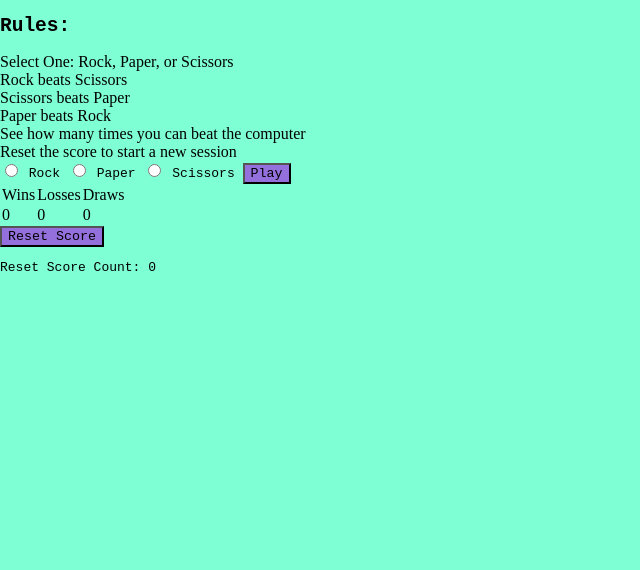
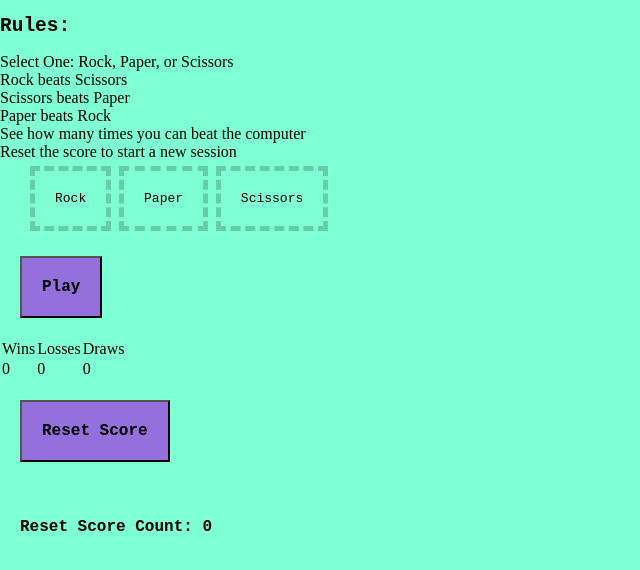
Before and after one commit to fora-heims/lab-03-RPS, a website with bundled scripts: page index.html in a window 1280 px wide. Shown: the part 50-620 px from the top of the page, without its empty margins (0-640 px from the left). Built offline with nearby package versions, Linux system fonts and the light colour scheme.

Commit message:
CSS styles added

```diff
--- a/index.html
+++ b/index.html
@@ -24,6 +24,7 @@
         </ul>
     </header>
     <main>
+        <section class="labels">
             <label id="label">
                 <input type="radio" name="rps" id="rock-radio" value="rock">
                 <span id="rock-span">Rock</span>
@@ -36,6 +37,7 @@
                 <input type="radio" name="rps" id="scissors-radio" value="scissors">
                 <span id="scissor-span">Scissors</span>
             </label>
+        </section>
         <button id="play-button">Play</button>
     </main>
     <footer>
--- a/styles/style.css
+++ b/styles/style.css
@@ -4,4 +4,49 @@
 }
 button {
     background-color: mediumpurple;
+    padding: 20px;
+    margin: 20px;
+    font-size: 1rem;
+    font-weight: 600;
 }
+
+.labels {
+    margin: 30px;
+}
+
+input[type=radio] {
+    display: none;
+}
+
+input[type=radio]:checked + span {
+    font-size: 2rem;
+    background-color:mediumvioletred;
+    color: mintcream;
+    border-radius: 40px;
+    border: dotted maroon 5px;
+}
+
+input[type=radio] + span {
+    padding: 20px;
+    border: 5px mediumaquamarine dashed;
+}
+
+.labels {
+    font
+}
+
+table {
+    font-family: cursive;
+    border: purple solid 5px;
+    margin: 20px;
+}
+
+th {
+    border-bottom: mediumslateblue 5px solid;
+}
+
+.reset-statement {
+    font-size: 1rem;
+    font-weight: 600;
+    padding: 20px;
+}
```
Lines whose indentation alone changed are shown as unchanged.
